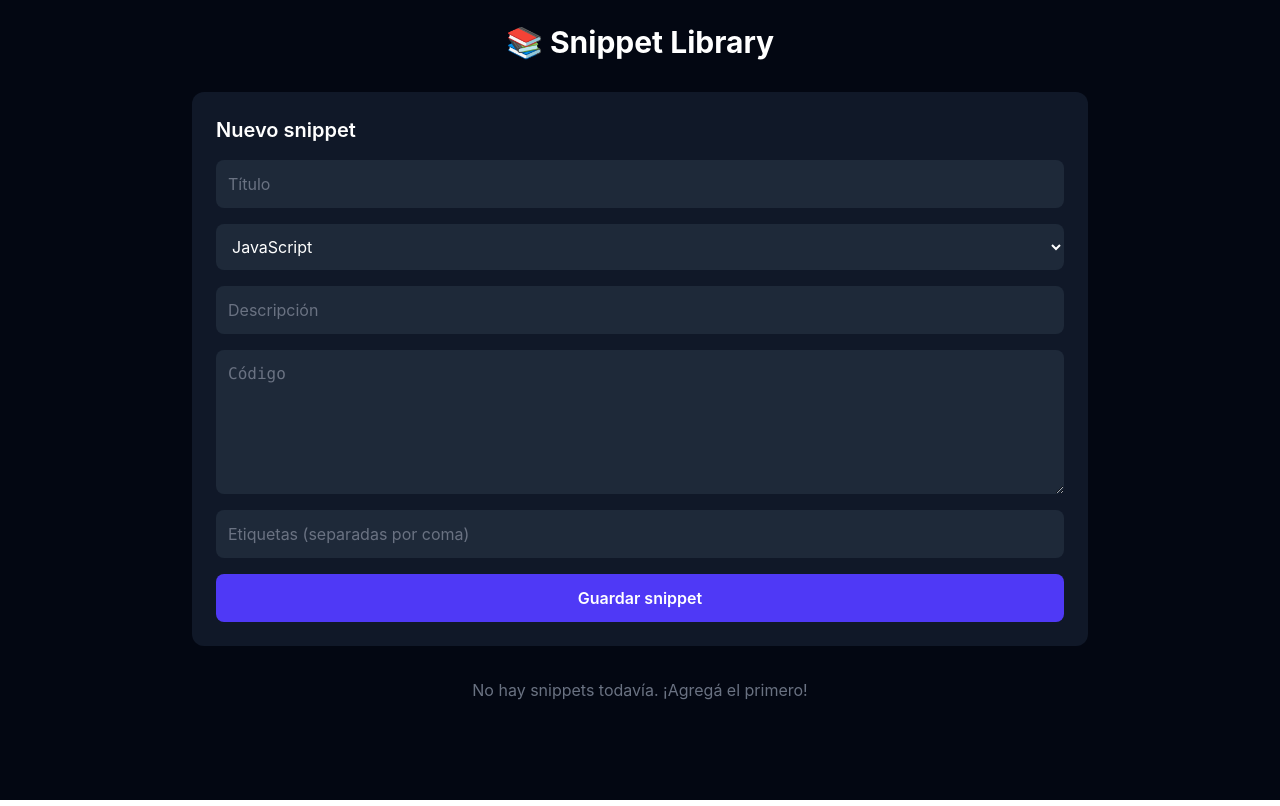
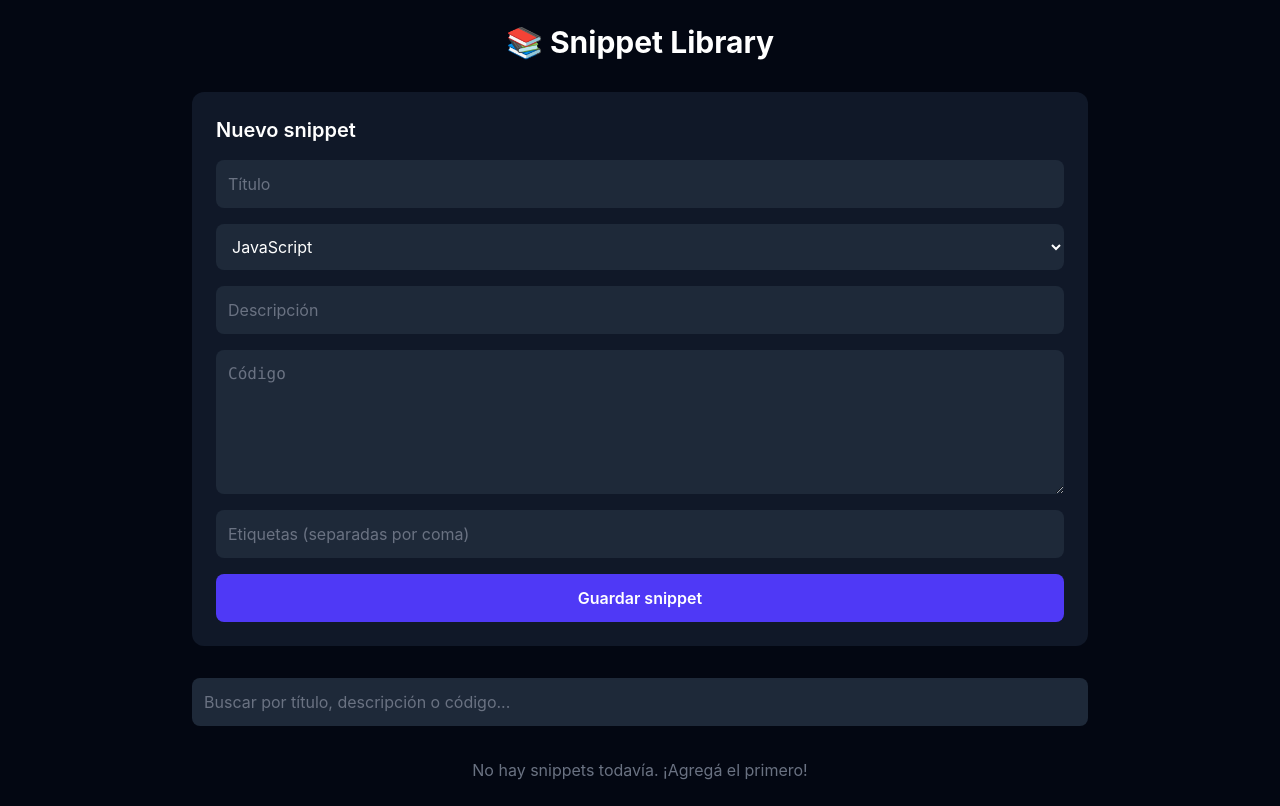
Before and after one commit to KarenLedesma/snippet-library, a React (Vite) app: page / in a window 1280 px wide. Built offline with nearby package versions, Linux system fonts and the light colour scheme.

Commit message:
feat: integrate SearchBar into SnippetsPage

```diff
--- a/src/features/snippets/components/SnippetsPage.tsx
+++ b/src/features/snippets/components/SnippetsPage.tsx
@@ -1,7 +1,6 @@
-// Página principal. Solo organiza el layout — el form arriba, la grilla abajo.
-
 import SnippetForm from './SnippetForm'
 import SnippetList from './SnippetList'
+import SearchBar from './SearchBar'
 
 export default function SnippetsPage() {
   return (
@@ -11,6 +10,7 @@ export default function SnippetsPage() {
       </h1>
       <div className="max-w-4xl mx-auto flex flex-col gap-8">
         <SnippetForm />
+        <SearchBar />
         <SnippetList />
       </div>
     </div>
```
